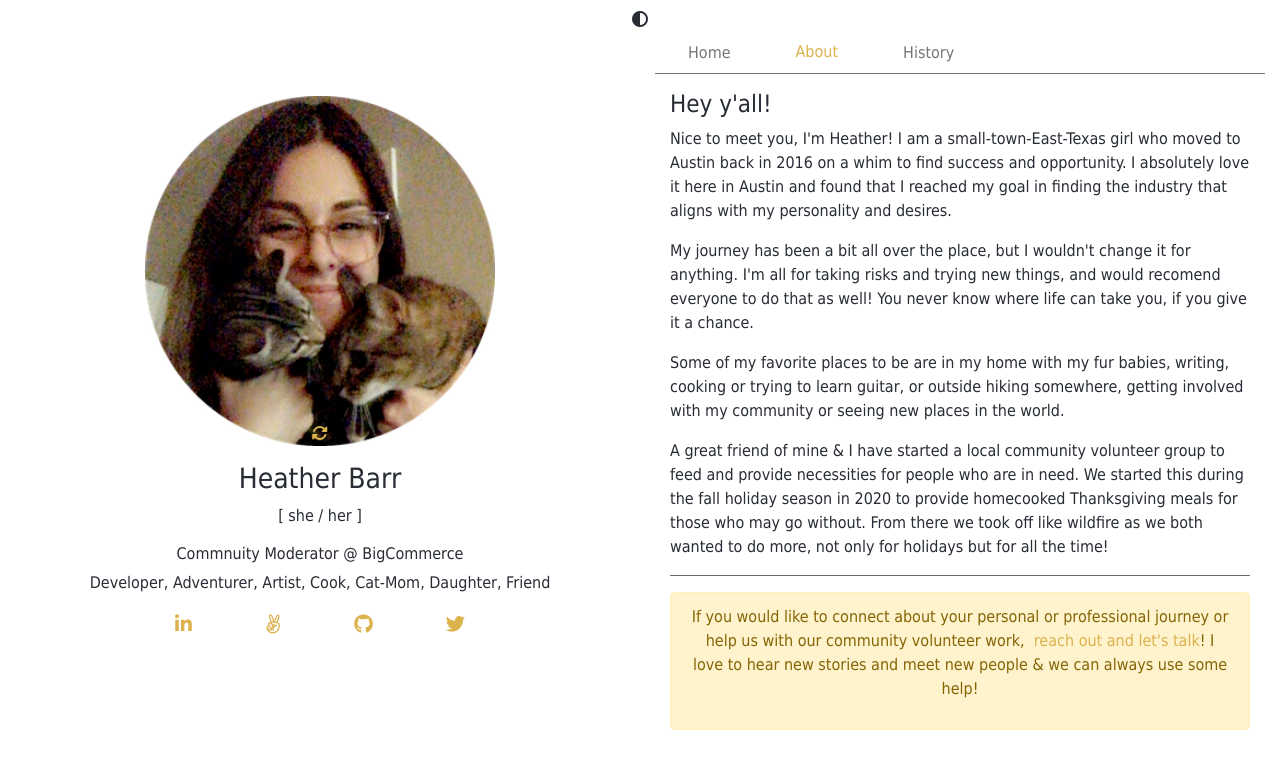
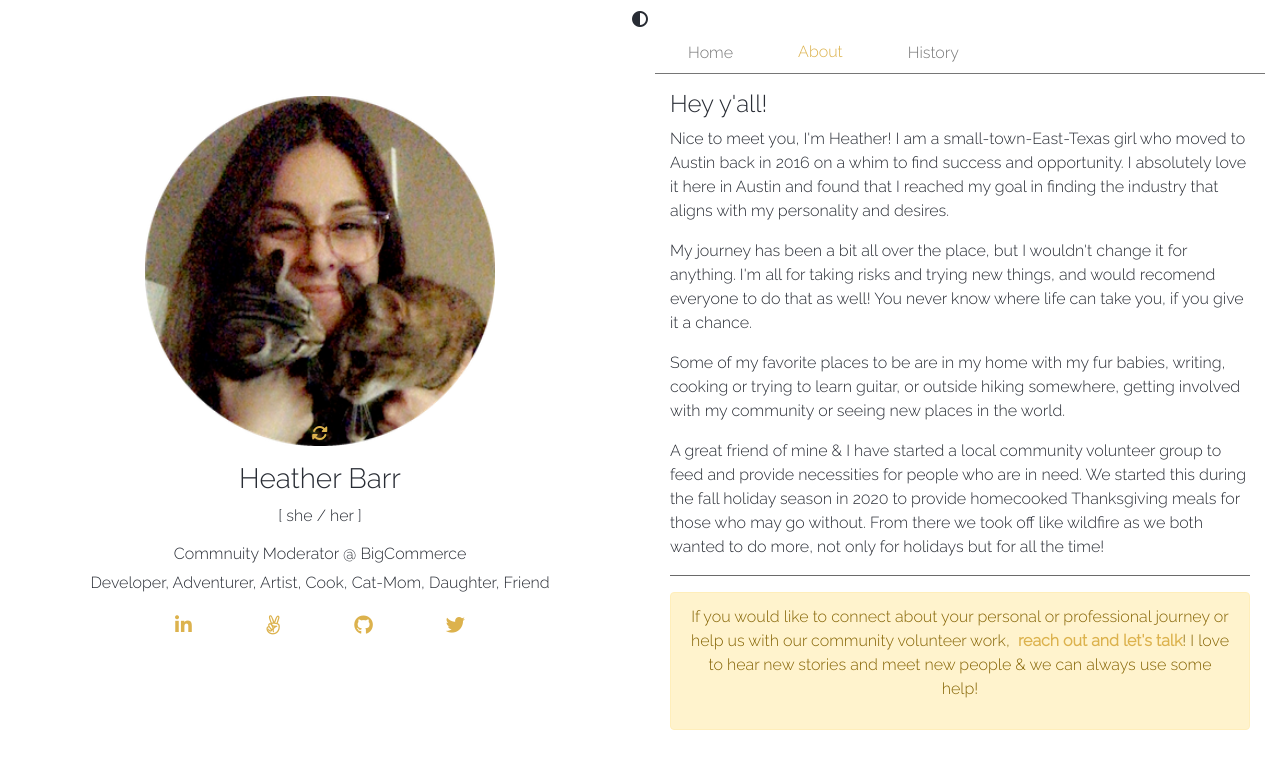
Before and after one commit to hnbarr/heatherbarr, a React (Create React App) app: page /About in a window 1280 px wide. Shown: the top 768 px of the page. Built offline with nearby package versions, Linux system fonts and the light colour scheme.

Commit message:
updated fonts and made minor changes

```diff
--- a/src/components/About.js
+++ b/src/components/About.js
@@ -30,7 +30,7 @@ export default class About extends Component {
                         <hr />
                         <section className="alert alert-warning">
                             <p className="text-center">If you would like to connect about your personal or professional journey or help us with our community volunteer work,
-                            &nbsp;<a className="siteLink" href="mailTo:hnbarr94@gmail.com?subject=Reaching out from your site to connect!">reach out and let's talk</a>! I love to hear new stories and meet new people & we can always use some help!
+                            &nbsp;<a className="siteLink" href="mailTo:hnbarr94@gmail.com?subject=Reaching out from your site to connect!"><b>reach out and let's talk</b></a>! I love to hear new stories and meet new people & we can always use some help!
                             </p>
                             {/* <hr /> */}
                         </section>
--- a/src/components/Resume.js
+++ b/src/components/Resume.js
@@ -10,7 +10,7 @@ export default class Resume extends Component {
                     <div className="col-12 my-3">
                         <section className="alert alert-warning text-center">
                             <p>The following is a in depth view of my previous roles. I love to tell my story and would enjoy if you looked it over! However, if you're only interested in my actual resume, click to
-                            <Link className="siteLink" to={CurrentResume} target="_blank" download> download my resume!</Link></p>
+                            <Link className="siteLink" to={CurrentResume} target="_blank" download> <b>download my resume!</b></Link></p>
                         </section>
                         <h5>BigCommerce</h5>
                         <div>
--- a/src/main.css
+++ b/src/main.css
@@ -1,3 +1,8 @@
+@import url("https://fonts.googleapis.com/css2?family=Raleway:wght@300&display=swap");
+body {
+  font-family: 'Raleway', sans-serif !important;
+}
+
 ul.navtabs {
   list-style-type: none;
 }
--- a/src/main.scss
+++ b/src/main.scss
@@ -1,10 +1,12 @@
-body {
-    // font-size: .85rem;
-}
+@import url('https://fonts.googleapis.com/css2?family=Raleway:wght@300&display=swap');
 
 $universalGrey: #767676;
 $universalPurple: #BB86FC;
 $universalYellow: #DCB24D;
+
+body {
+    font-family: 'Raleway', sans-serif !important;
+}
 
 ul.navtabs {
     list-style-type: none;
```
Also changed, not shown: 1 other file (tests, documents, lock files or other folders).
